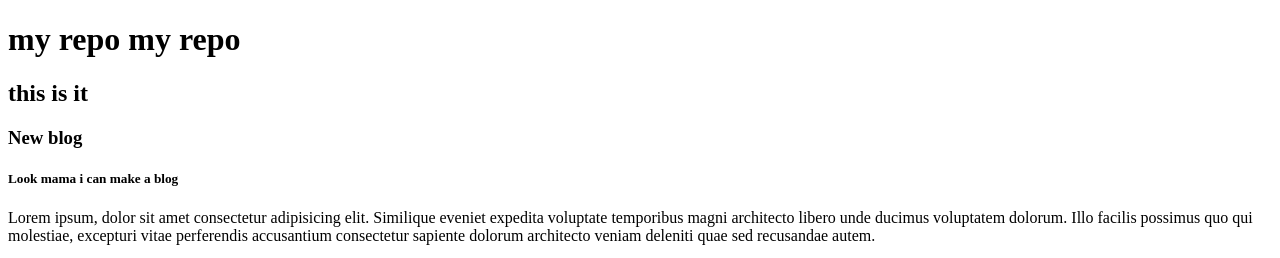
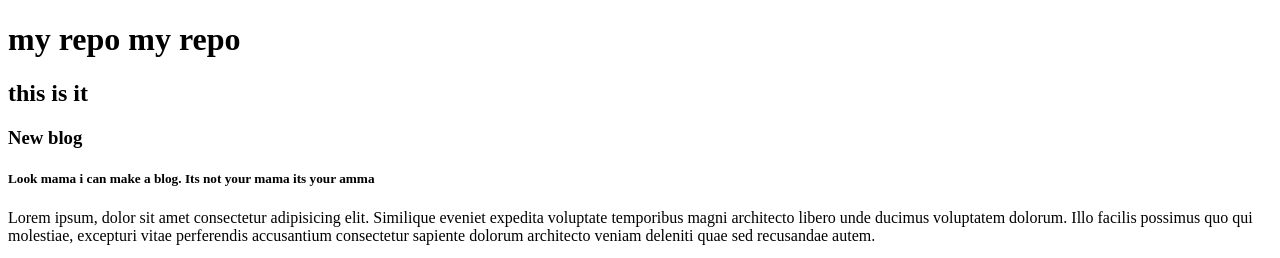
Before and after one commit to ahsanlisan/my-fit-repo, a plain HTML site: page index.html in a window 1280 px wide. Shown: the top 258 px of the page. Drawn offline with Linux system fonts and the light colour scheme; grey boxes are pictures that could not be loaded.

Commit message:
amma is angry

```diff
--- a/index.html
+++ b/index.html
@@ -13,7 +13,7 @@
 
 
         <h3>New blog</h3>
-        <h5>Look mama i can make a blog</h5>
+        <h5>Look mama i can make a blog. Its not your mama its your amma</h5>
         <p>Lorem ipsum, dolor sit amet consectetur adipisicing elit. Similique eveniet expedita voluptate temporibus magni architecto libero unde ducimus voluptatem dolorum. Illo facilis possimus quo qui molestiae, excepturi vitae perferendis accusantium consectetur sapiente dolorum architecto veniam deleniti quae sed recusandae autem.</p>
     </div>
     <img src="10504.jpg" alt="">
```
